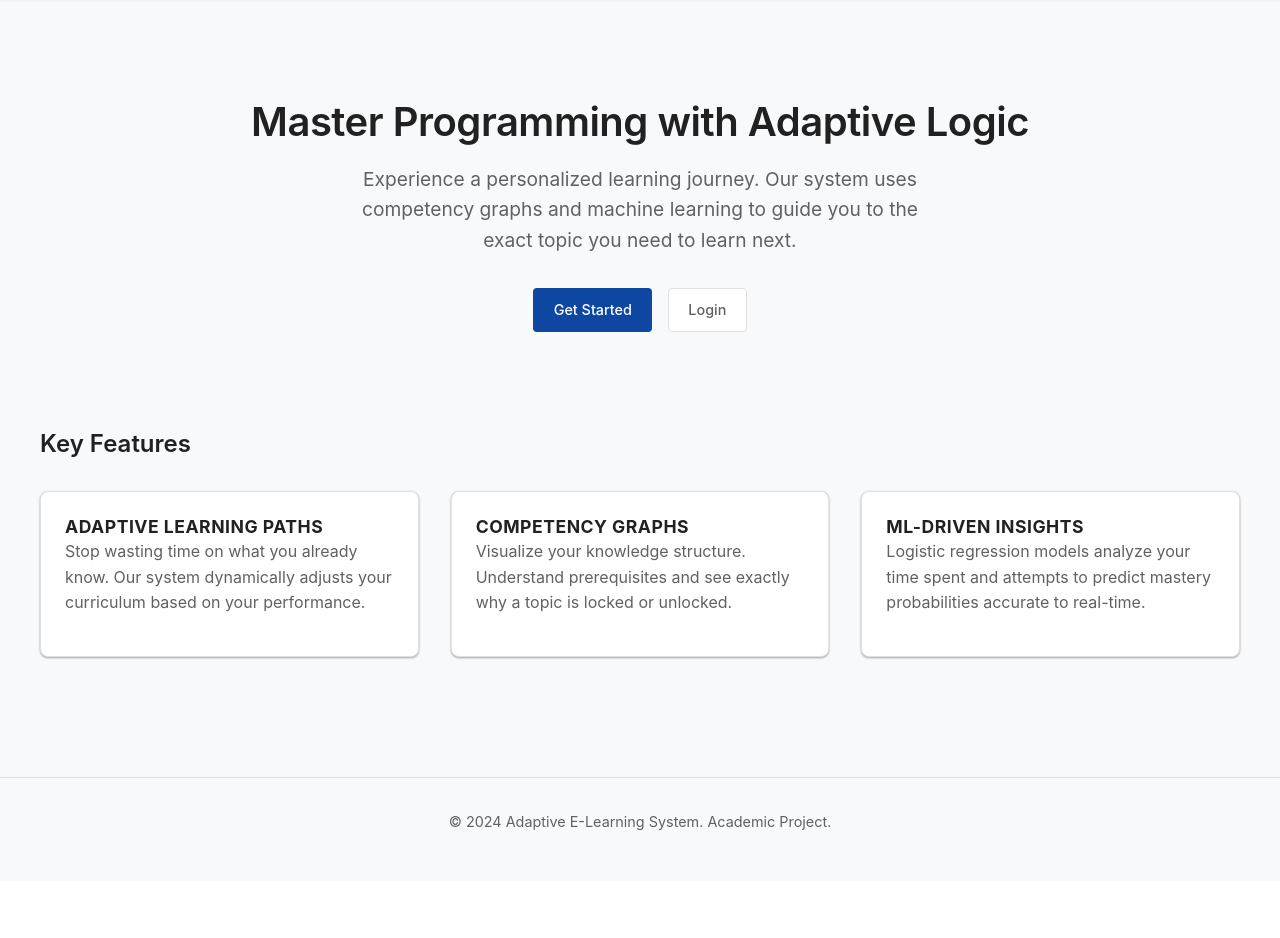
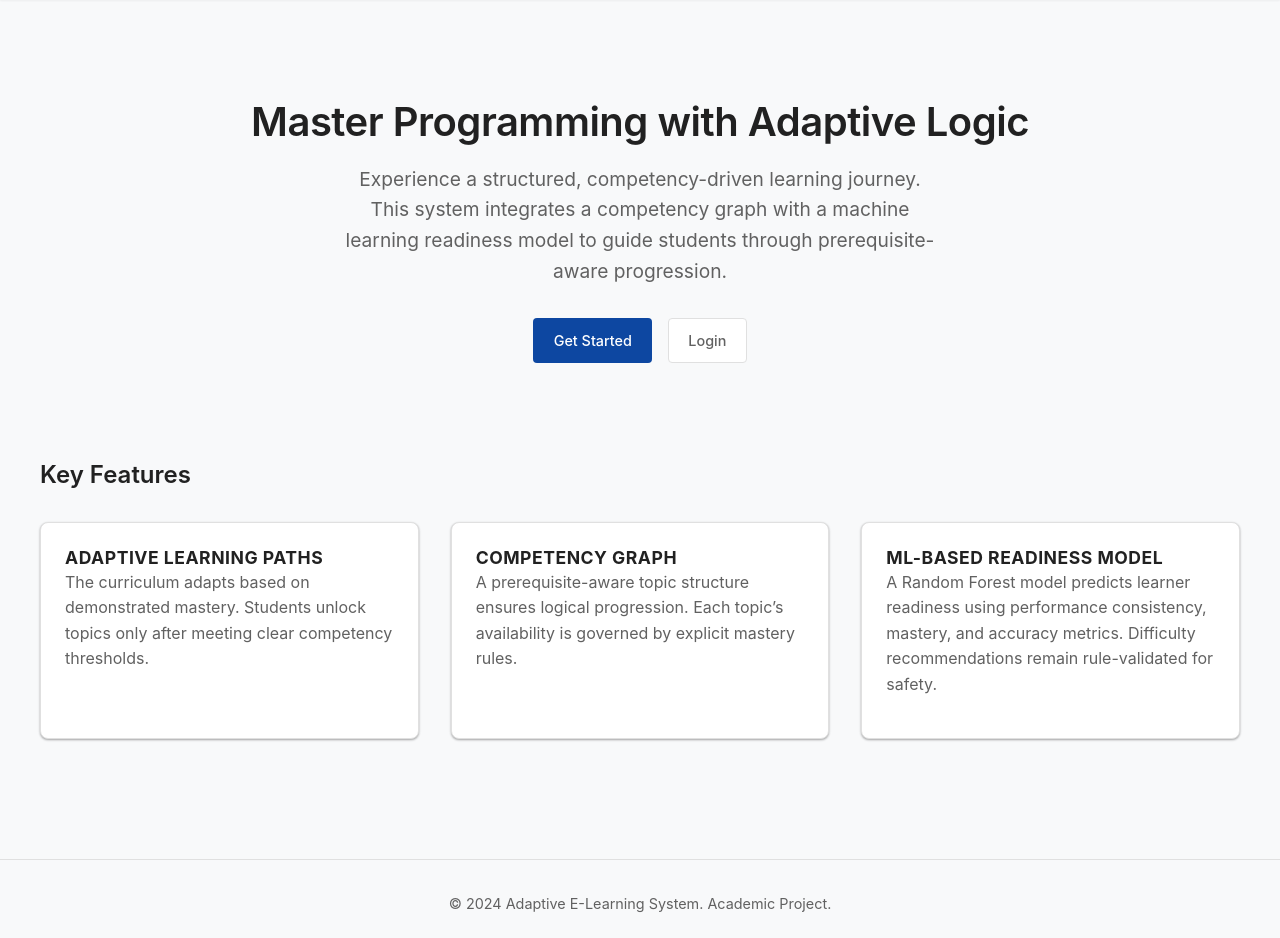
Before and after one commit to snigdha-aravandi/Adaptive-Elearning, a Flask app: page / in a window 1280 px wide. Shown: the part 79-1017 px from the top of the page. Before the commit the page ends 910 px from the top, so only its background shows below. Run offline with Flask 3, Linux system fonts and the light colour scheme.

Commit message:
commit 3

```diff
--- a/backend/templates/index.html
+++ b/backend/templates/index.html
@@ -28,8 +28,9 @@
     <header class="container" style="padding: 4rem 0; text-align: center;">
         <h1 style="font-size: 2.5rem; margin-bottom: 1rem;">Master Programming with Adaptive Logic</h1>
         <p style="font-size: 1.2rem; max-width: 600px; margin: 0 auto 2rem auto;">
-            Experience a personalized learning journey. Our system uses competency graphs and machine learning to guide
-            you to the exact topic you need to learn next.
+            Experience a structured, competency-driven learning journey.
+            This system integrates a competency graph with a machine learning
+            readiness model to guide students through prerequisite-aware progression.
         </p>
 
         <!-- Call to Action Buttons -->
@@ -48,28 +49,29 @@
 
             <!-- Feature 1 -->
             <div class="card">
-                <h3 class="card-title">Adaptive Learning Paths</h3>
+                <h3 class="card-title">ADAPTIVE LEARNING PATHS</h3>
                 <p>
-                    Stop wasting time on what you already know. Our system dynamically adjusts your curriculum based on
-                    your performance.
+                    The curriculum adapts based on demonstrated mastery.
+                    Students unlock topics only after meeting clear competency thresholds.
                 </p>
             </div>
 
             <!-- Feature 2 -->
             <div class="card">
-                <h3 class="card-title">Competency Graphs</h3>
+                <h3 class="card-title">COMPETENCY GRAPH</h3>
                 <p>
-                    Visualize your knowledge structure. Understand prerequisites and see exactly why a topic is locked
-                    or unlocked.
+                    A prerequisite-aware topic structure ensures logical progression.
+                    Each topic’s availability is governed by explicit mastery rules.
                 </p>
             </div>
 
             <!-- Feature 3 -->
             <div class="card">
-                <h3 class="card-title">ML-Driven Insights</h3>
+                <h3 class="card-title">ML-BASED READINESS MODEL</h3>
                 <p>
-                    Logistic regression models analyze your time spent and attempts to predict mastery probabilities
-                    accurate to real-time.
+                    A Random Forest model predicts learner readiness using performance
+                    consistency, mastery, and accuracy metrics.
+                    Difficulty recommendations remain rule-validated for safety.
                 </p>
             </div>
 
```
Also changed, not shown: 1 other file.
